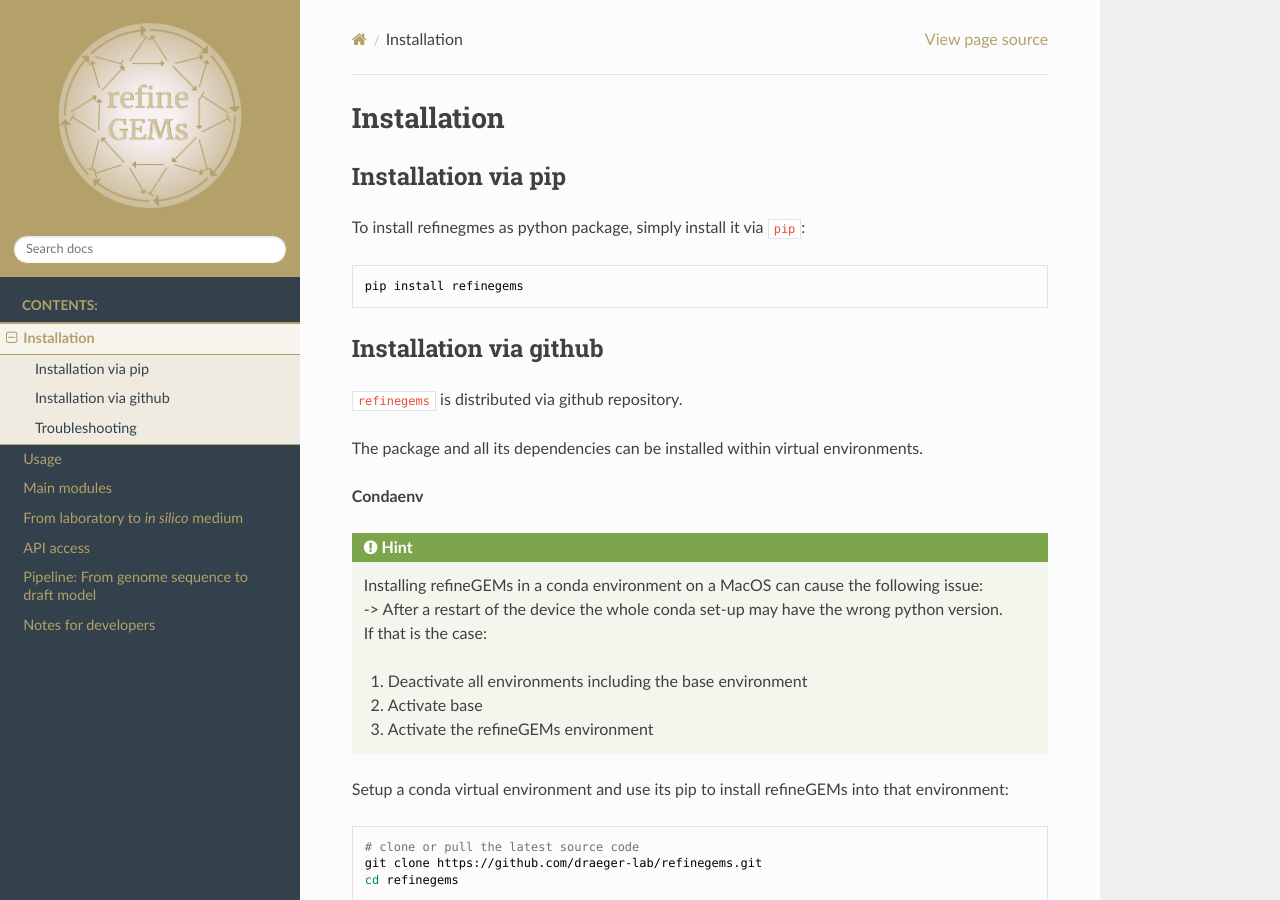
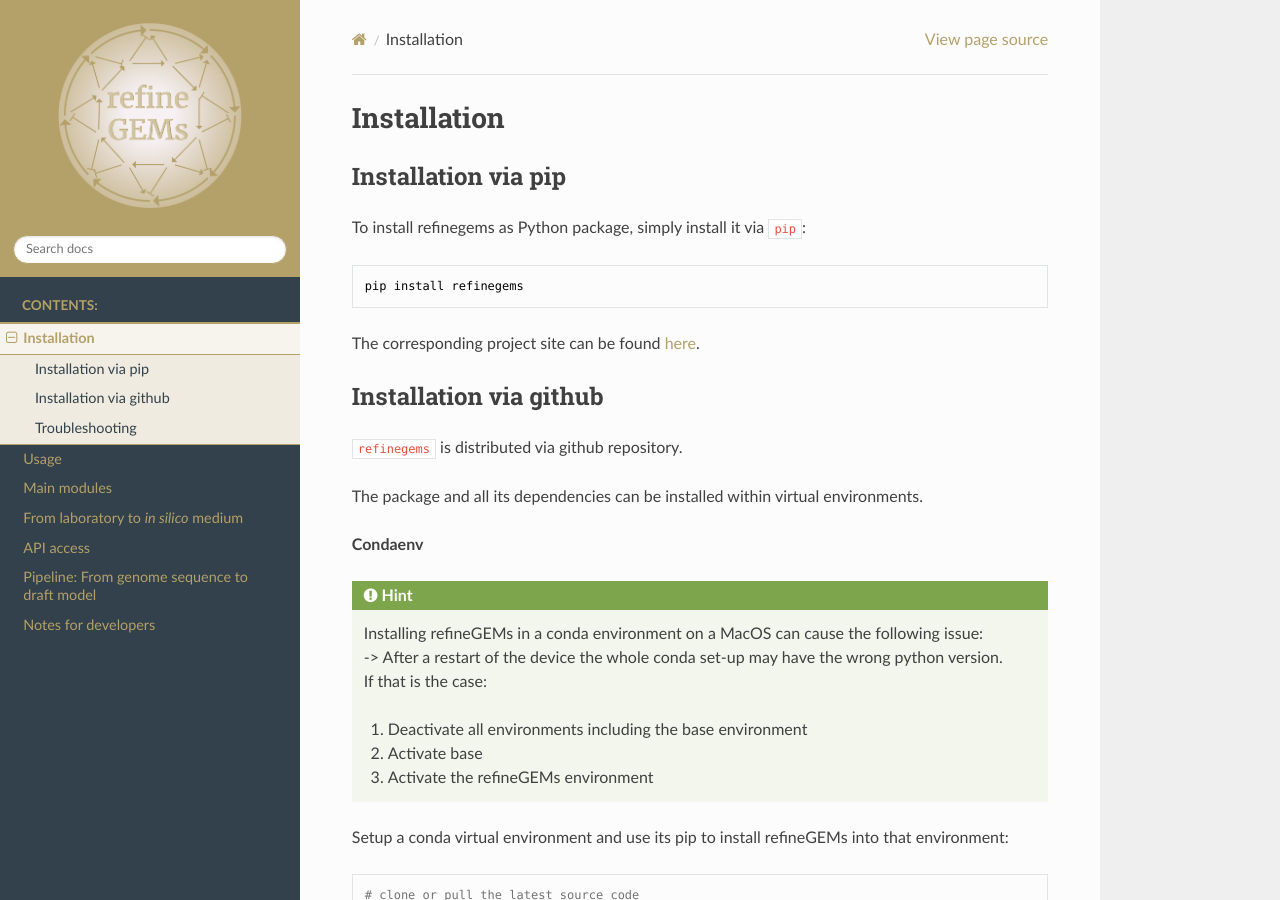
Before and after one commit to draeger-lab/refinegems, a Sphinx documentation site: the page built from docs/source/installation.rst, in a window 1280 px wide and 900 px high. Built offline with Sphinx 7.4.7 and the Read the Docs theme 2.0.0, drawn with Linux system fonts in a browser that asks for light colours.

Commit message:
fix typo

```diff
--- a/docs/source/installation.rst
+++ b/docs/source/installation.rst
@@ -3,11 +3,13 @@ Installation
 
 Installation via pip
 --------------------
-To install refinegmes as python package, simply install it via ``pip``:
+To install refinegems as Python package, simply install it via ``pip``:
 
 .. code:: bash
 
    pip install refinegems
+
+The corresponding project site can be found `here <https://pypi.org/project/refineGEMs/>`__.
 
 Installation via github
 -----------------------
```
Also changed, not shown: docs/requirements.txt (line endings or trailing spaces).
